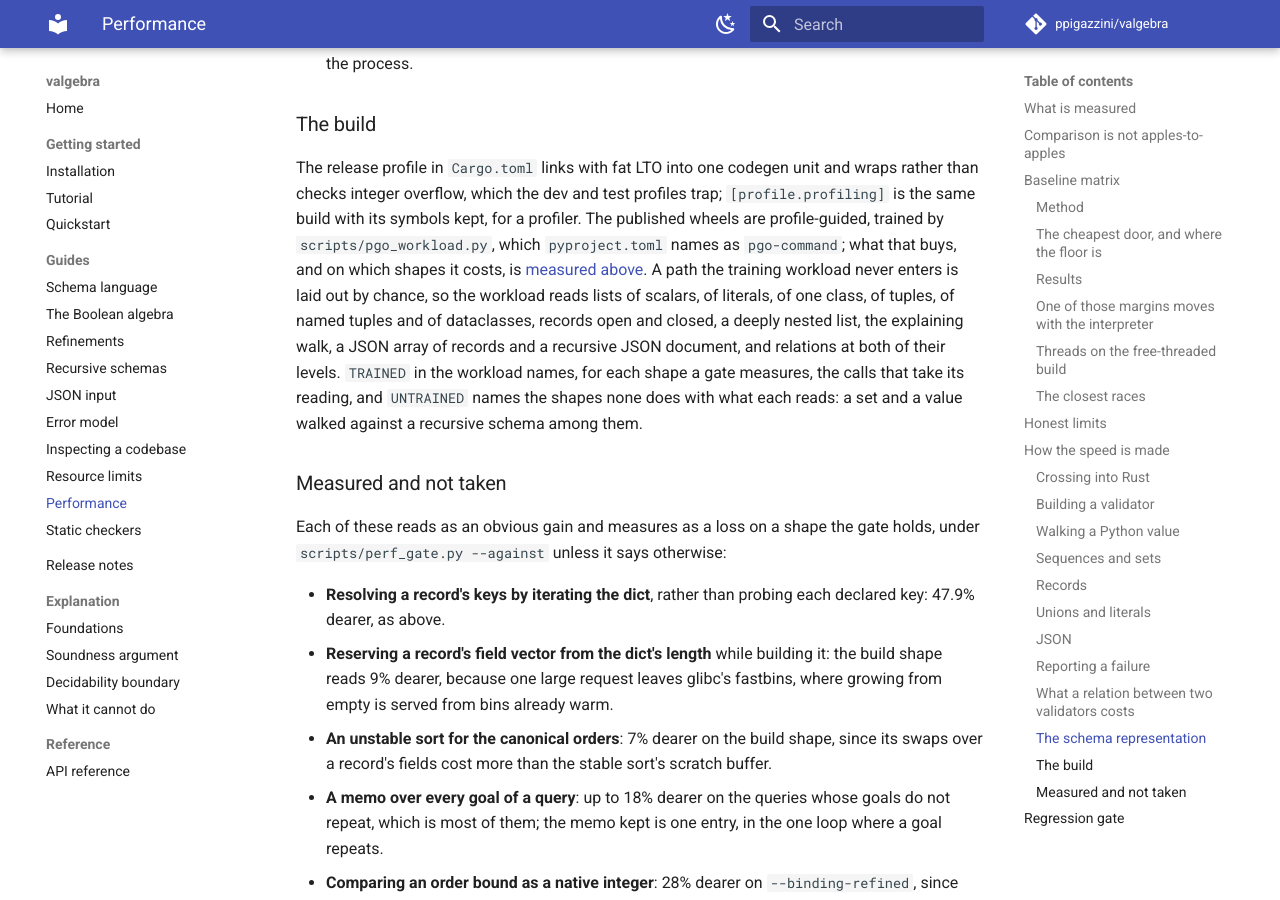
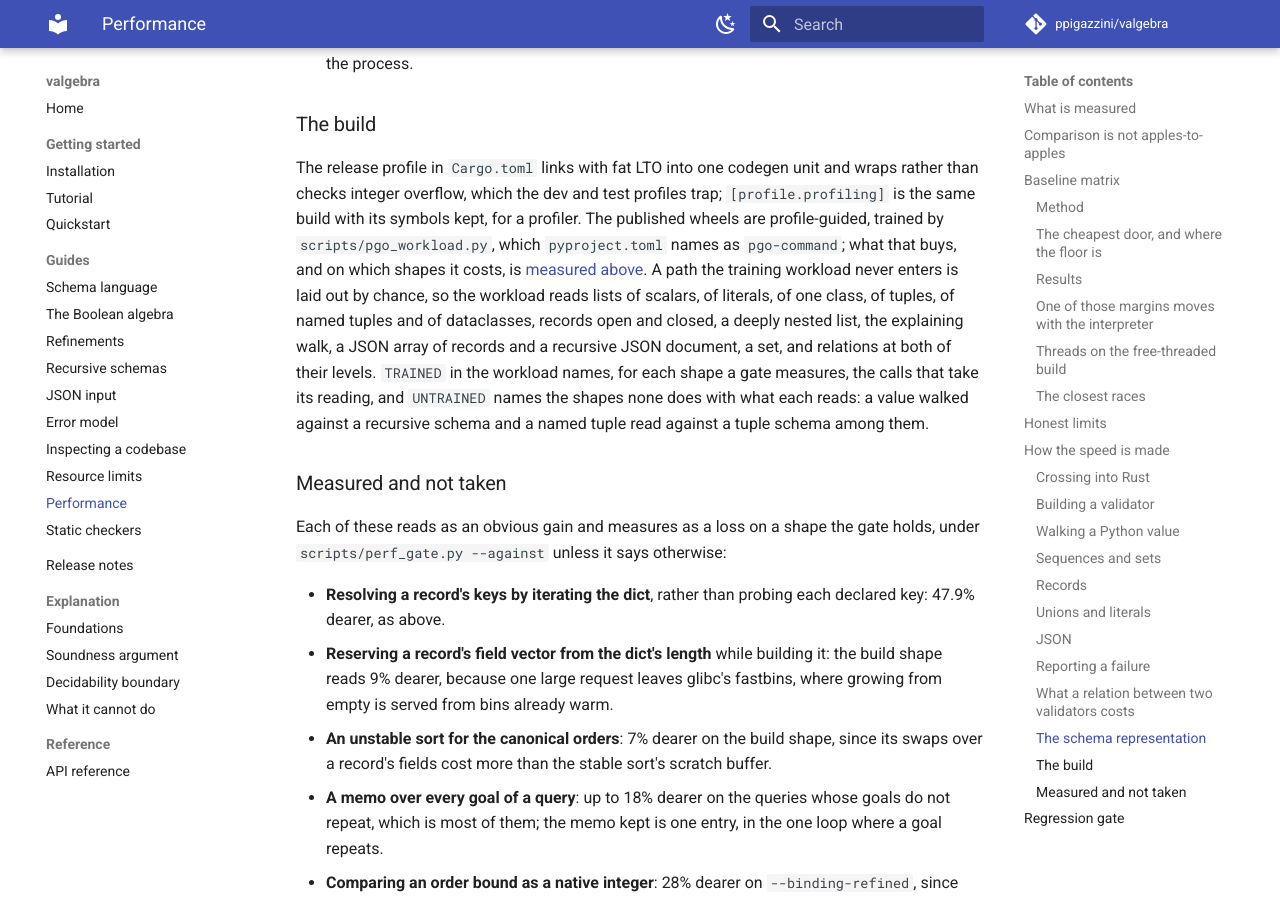
Before and after one commit to ppigazzini/valgebra, an MkDocs documentation site: the page built from docs/11-performance.md, in a window 1280 px wide and 900 px high, scrolled down 22061 px. Built offline with MkDocs 1.6.1 and Material for MkDocs 9.7.7, drawn with Linux system fonts in a browser that asks for light colours; comment, search, counter and statistics services are not loaded.

Commit message:
perf: the profile trains a set
The PGO training validates a set of sixty-four strings, and the same set with
an integer among them, which no call of the training read: a set is walked
through its own iterator. The set shape reads 17% fewer instructions on
CPython 3.14 and 12% fewer on the free-threaded build, and takes 6% and 12%
less time; no other shape moves.

```diff
--- a/docs/11-performance.md
+++ b/docs/11-performance.md
@@ -1008,10 +1008,11 @@
 workload never enters is laid out by chance, so the workload reads lists of
 scalars, of literals, of one class, of tuples, of named tuples and of
 dataclasses, records open and closed, a deeply nested list, the explaining walk,
-a JSON array of records and a recursive JSON document, and relations at both of
-their levels. `TRAINED` in the workload names, for each shape a gate measures,
-the calls that take its reading, and `UNTRAINED` names the shapes none does with
-what each reads: a set and a value walked against a recursive schema among them.
+a JSON array of records and a recursive JSON document, a set, and relations at
+both of their levels. `TRAINED` in the workload names, for each shape a gate
+measures, the calls that take its reading, and `UNTRAINED` names the shapes none
+does with what each reads: a value walked against a recursive schema and a named
+tuple read against a tuple schema among them.
 
 ### Measured and not taken
 
```
Also changed, not shown: 1 other file.
